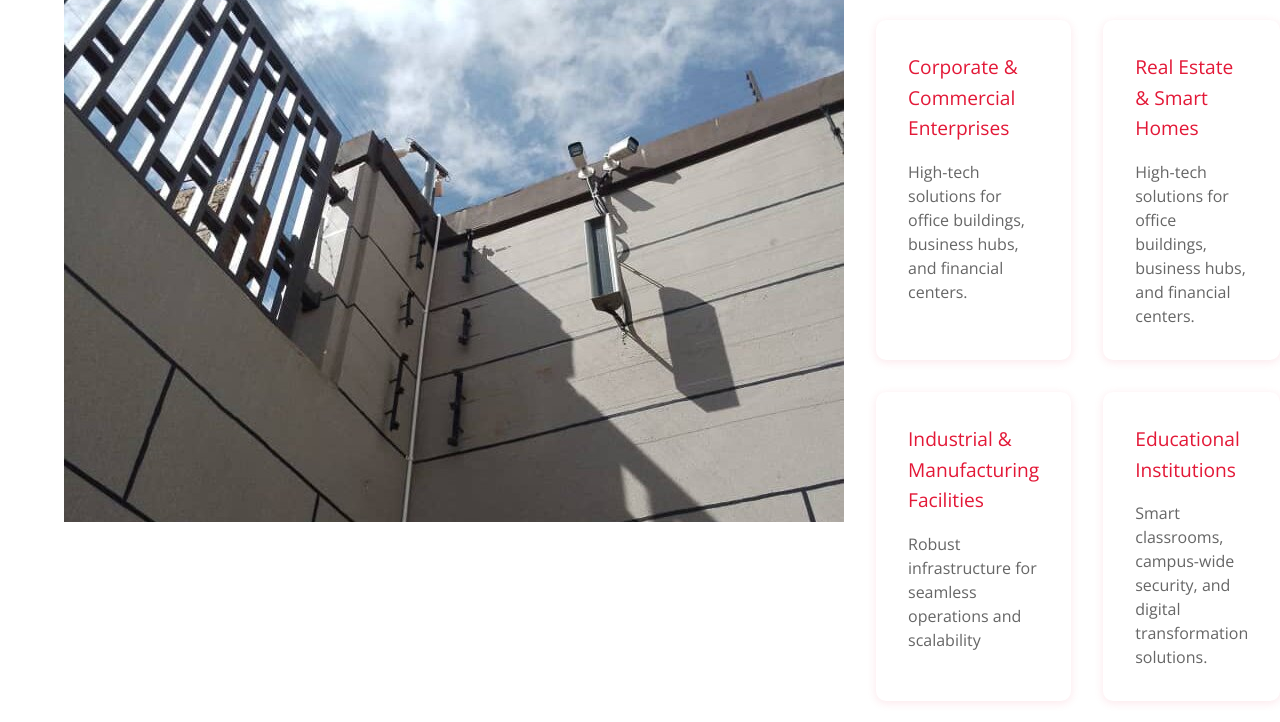
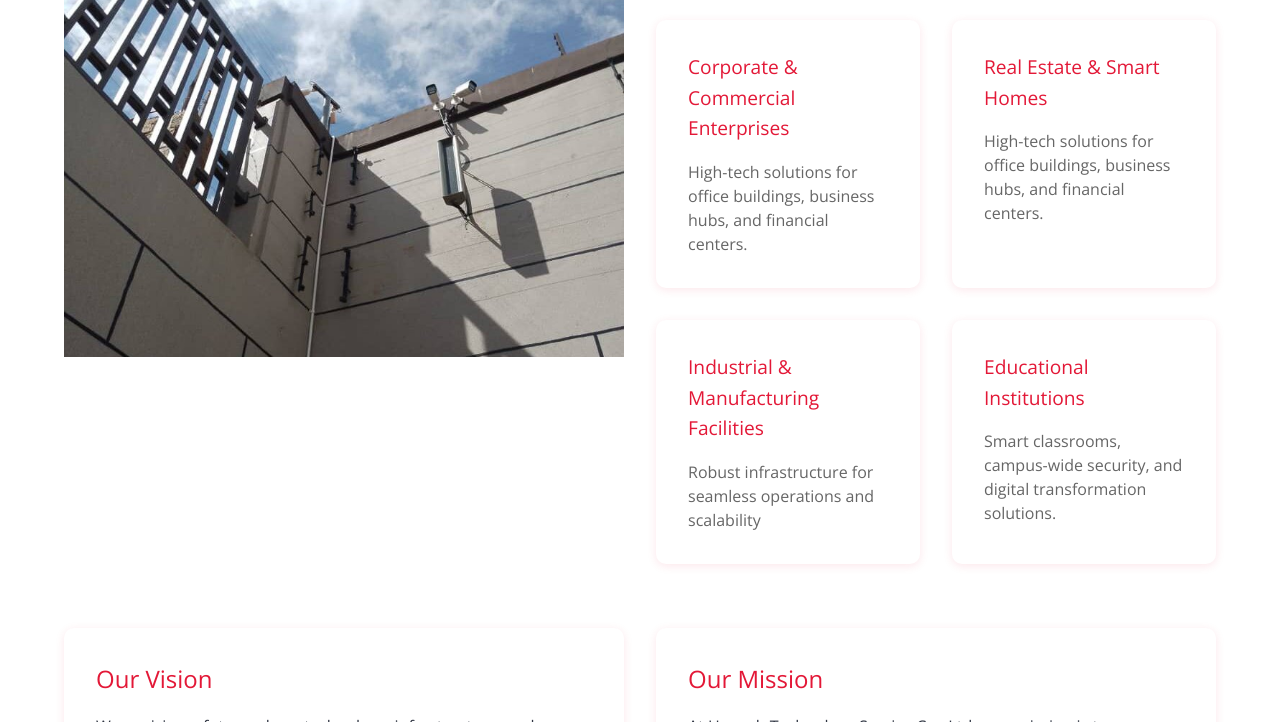
Before and after one commit to jamesmumba/HesouhDemo, a plain HTML site: page about.html in a window 1280 px wide. Shown: the part 415-1137 px from the top of the page. Drawn offline with nearby package versions, Linux system fonts and the light colour scheme.

Commit message:
Update about.html

```diff
--- a/about.html
+++ b/about.html
@@ -36,7 +36,7 @@
 
         <section class="about-content">
             <div class="craftsmanship">
-                <img src="images/two cctv.jpg" alt="Construction Site">
+                <img src="images/two cctv.jpg" alt="Construction Site" style="max-width: 100%; height: auto;">
                 <div class="text-content">
                     <h2>Industries We Serve</h2>
                     <div class="industries-grid">
```
